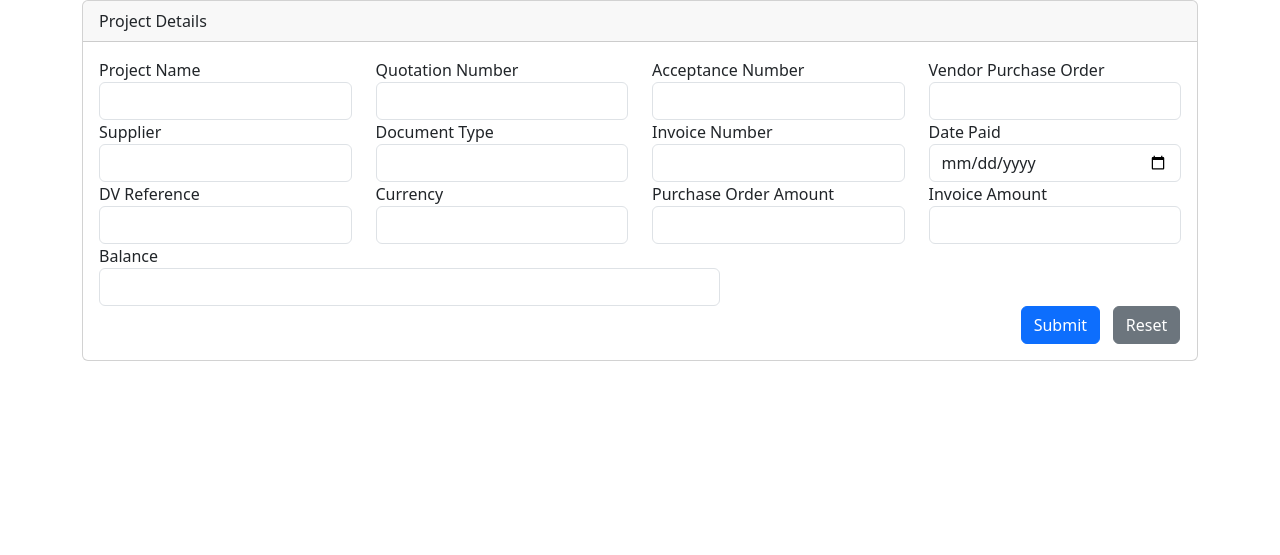
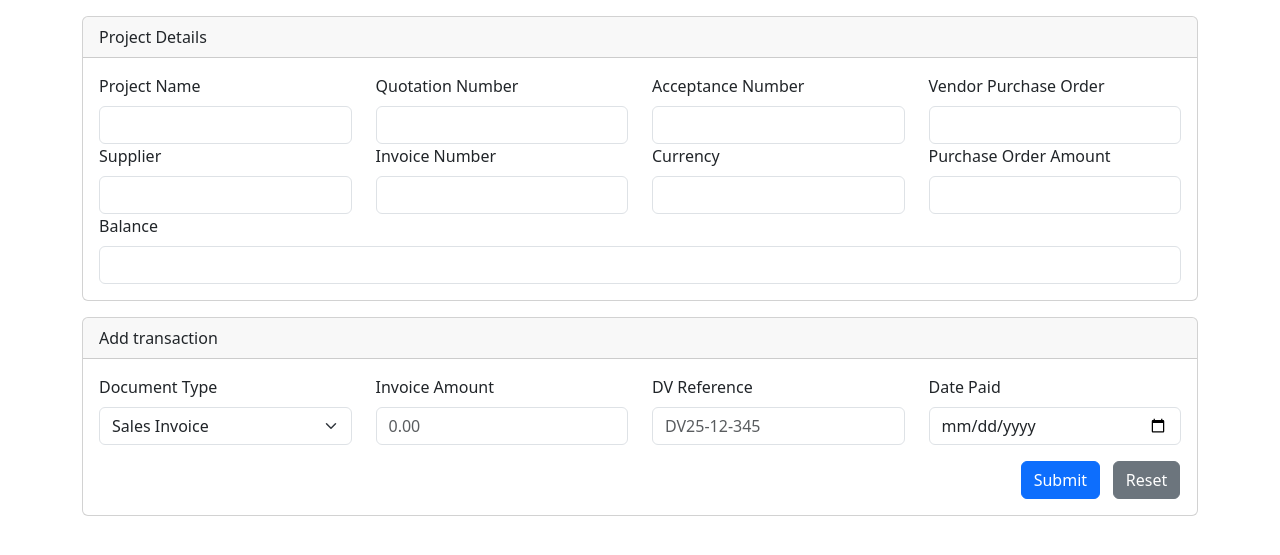
Before and after one commit to JLCleofas/apar-app, a FastAPI app: page /ap/details/1 in a window 1280 px wide. Shown: the part 56-611 px from the top of the page. Run offline with FastAPI, Linux system fonts and the light colour scheme.

Commit message:
Added a transaction card on project details.
This are will enable the user to have a separate area for put request to
the project.

```diff
--- a/routers/accounts_payable.py
+++ b/routers/accounts_payable.py
@@ -1,6 +1,4 @@
 from decimal import Decimal
-from email.policy import default
-
 from fastapi import APIRouter, Depends, Request, HTTPException, Form, Response
 from models import AccountsPayable
 from database import SessionLocal
@@ -40,10 +38,18 @@ class ProjectRequest(BaseModel):
     date_paid: Optional[date] = Field(default=None)
     dv_reference: Optional[str] = Field(max_length=11, default=None)
     currency: str = Field(min_length=3, max_length=3)
-    po_amount: Optional[float] = Field(default=0.0)
+    po_amount: float = Field(default=0.0)
     invoice_amount: Optional[float] = Field(default=0.0)
     balance: Optional[float] = Field(default=0.0)
     fully_paid: bool = Field(default=False)
+
+class TransactionRequest(BaseModel):
+    document_type: str = Field(max_length=20, default=None)
+    invoice_amount: float = Field(default=0.0)
+    date_paid: date = Field(default=None)
+    dv_reference: Optional[str] = Field(max_length=11, default=None)
+
+
 
 def redirect_to_projects_page():
     redirect_response = RedirectResponse(url="/ap/projects", status_code=status.HTTP_302_FOUND)
@@ -86,13 +92,17 @@ async def create_project(db: db_dependency, project_request: ProjectRequest):
 async def update_project(response: Response,
                          db: db_dependency,
                          project_id: int,
+                         document_type: Optional[str] = Form(None),
                          invoice_amount: Decimal = Form(Decimal("0")),
+                         dv_reference: Optional[str] = Form(None),
                          date_paid: date = Form(...),
                          ):
     project_model = db.query(AccountsPayable).filter(AccountsPayable.id == project_id).first()
     if project_model is None:
         raise HTTPException(status_code=404, detail='Project not found')
+    project_model.document_type = document_type
     project_model.invoice_amount = invoice_amount
+    project_model.dv_reference = dv_reference
     project_model.date_paid = date_paid
     try:
         po_amount = project_model.po_amount
--- a/templates/accounts-payable.html
+++ b/templates/accounts-payable.html
@@ -1,7 +1,7 @@
 {% extends 'base.html' %}
 {% block content %}
 <div class="container">
-    <div class="card text-center">
+    <div class="card text-center mt-3">
         <div class="card-header">
             KPH Accounting
         </div>
@@ -15,9 +15,11 @@
                                 <th scope="col">#</th>
                                 <th scope="col">Project Name</th>
                                 <th scope="col">Quotation Number</th>
+                                <th scope="col">Acceptance Number</th>
                                 <th scope="col">Vendor PO Number</th>
                                 <th scope="col">Supplier</th>
                                 <th scope="col">PO Amount</th>
+                                <th scope="col">Invoice Amount</th>
                                 <th scope="col">Balance</th>
 
                             </tr>
@@ -32,9 +34,11 @@
                                 </td>
                                 <td>{{ project.project_name }}</td>
                                 <td>{{ project.quotation }}</td>
+                                <td>{{ project.acceptance }}</td>
                                 <td>{{ project.vendor_po }}</td>
                                 <td>{{ project.supplier }}</td>
                                 <td>{{ project.po_amount}} </td>
+                                <td>{{ project.invoice_amount }}</td>
                                 <td>{{ project.balance }}</td>
                             </tr>
                             {% endfor %}
--- a/templates/ap-details.html
+++ b/templates/ap-details.html
@@ -1,6 +1,6 @@
 {% extends 'base.html' %} {% block content %}
 <div class="container">
-  <div class="card">
+  <div class="card mt-3">
     <div class="card-header">Project Details</div>
     <div class="card-body">
       <form action=""
@@ -10,7 +10,7 @@
       >
         <div class="row">
           <div class="col">
-            <label for="">Project Name</label>
+            <label class="form-label">Project Name</label>
             <input
               type="text"
               class="form-control"
@@ -21,7 +21,7 @@
             />
           </div>
           <div class="col">
-            <label for="">Quotation Number</label>
+            <label class="form-label">Quotation Number</label>
             <input
               type="text"
               class="form-control"
@@ -32,7 +32,7 @@
             />
           </div>
           <div class="col">
-            <label for="">Acceptance Number</label>
+            <label class="form-label">Acceptance Number</label>
             <input
               type="text"
               class="form-control"
@@ -43,7 +43,7 @@
             />
           </div>
           <div class="col">
-            <label for="">Vendor Purchase Order</label>
+            <label class="form-label">Vendor Purchase Order</label>
             <input
               type="text"
               class="form-control"
@@ -56,7 +56,7 @@
         </div>
         <div class="row">
           <div class="col">
-            <label for="">Supplier</label>
+            <label class="form-label">Supplier</label>
             <input
               type="text"
               class="form-control"
@@ -67,18 +67,7 @@
             />
           </div>
           <div class="col">
-            <label for="">Document Type</label>
-            <input
-              type="text"
-              class="form-control"
-              value="{{ project.document_type }}"
-              name="document_type"
-              id=""
-              readonly
-            />
-          </div>
-          <div class="col">
-            <label for="">Invoice Number</label>
+            <label class="form-label">Invoice Number</label>
             <input
               type="text"
               class="form-control"
@@ -88,31 +77,8 @@
               readonly
             />
           </div>
-          <div class="col">
-            <label for="">Date Paid</label>
-            <input
-              type="date"
-              class="form-control"
-              value="{{ project.date_paid }}"
-              name="date_paid"
-              id=""
-            />
-          </div>
-        </div>
-        <div class="row">
-          <div class="col">
-            <label for="">DV Reference</label>
-            <input
-              type="text"
-              class="form-control"
-              value="{{ project.dv_reference }}"
-              name="dv_reference"
-              id=""
-              readonly
-            />
-          </div>
-          <div class="col">
-            <label for="">Currency</label>
+            <div class="col">
+            <label class="form-label">Currency</label>
             <input
               type="text"
               class="form-control"
@@ -123,7 +89,7 @@
             />
           </div>
           <div class="col">
-            <label for="">Purchase Order Amount</label>
+            <label class="form-label">Purchase Order Amount</label>
             <input
               type="number"
               step="0.01"
@@ -134,21 +100,33 @@
               readonly
             />
           </div>
-          <div class="col">
-            <label for="">Invoice Amount</label>
-            <input
-              type="number"
-              step="0.01"
-              class="form-control"
-              value="{{ project.invoice_amount }}"
-              name="invoice_amount"
-              id=""
-            />
-          </div>
+{#          <div class="col">#}
+{#            <label class="form-label">Date Paid</label>#}
+{#            <input#}
+{#              type="date"#}
+{#              class="form-control"#}
+{#              value="{{ project.date_paid }}"#}
+{#              name="date_paid"#}
+{#              id=""#}
+{#            />#}
+{#          </div>#}
         </div>
         <div class="row">
-          <div class="col-7">
-            <label for="">Balance</label>
+{#          <div class="col">#}
+{#            <label class="form-label">Invoice Amount</label>#}
+{#            <input#}
+{#              type="number"#}
+{#              step="0.01"#}
+{#              class="form-control"#}
+{#              placeholder="0.00"#}
+{#              name="invoice_amount"#}
+{#              id=""#}
+{#            />#}
+{#          </div>#}
+        </div>
+        <div class="row">
+          <div class="col">
+            <label class="form-label">Balance</label>
             <input
               type="number"
               step="0.01"
@@ -160,13 +138,66 @@
             />
           </div>
         </div>
-      <div class="row justify-content-end">
-          <div class="col-1"><button type="button" class="btn btn-primary" data-bs-toggle="modal" data-bs-target="#staticBackdrop">Submit</button></div>
-          <div class="col-1"><button type="reset" class="btn btn-secondary">Reset</button></div>
-      </div>
-      {% include 'modals.html' %}
       </form>
     </div>
   </div>
+    <div class="card mt-3">
+        <div class="card-header">Add transaction</div>
+        <div class="card-body">
+            <form hx-put="/ap/project/{{ project.id }}"
+            hx-swap="none"
+            hx-trigger="submit delay:200ms">
+                <div class="row">
+{#                    <div class="col">#}
+{#                        <label class="form-label">Category</label>#}
+{#                        <select class="form-select" name="category" id="">#}
+{#                            <option value="cloud-mr">Cloud-MR</option>#}
+{#                            <option value="cloud-nr">Cloud-NR</option>#}
+{#                            <option value="si-oth-mr">SI-OTH-MR</option>#}
+{#                            <option value="si-oth-nr">SI-OTH-NR</option>#}
+{#                            <option value="si-rpa-mr">SI-RPA-MR</option>#}
+{#                            <option value="cloud-oth-mr">Cloud-OTH-MR</option>#}
+{#                            <option value="cloud-oth-nr">Cloud-OTH-NR</option>#}
+{#                            <option value="cloud-iaas-nr">Cloud-IAAS-NR</option>#}
+{#                            <option value="cloud-saas-nr">Cloud-SAAS-NR</option>#}
+{#                            <option value="iot-nr">IOT-NR</option>#}
+{#                        </select>#}
+{#                    </div>#}
+                    <div class="col">
+                        <label class="form-label">Document Type</label>
+                        <select class="form-select" name="document_type" id="">
+                            <option value="Sales Invoice">Sales Invoice</option>
+                            <option value="Service Invoice">Service Invoice</option>
+                            <option value="B Invoice">B Invoice</option>
+                            <option value="INV">INV</option>
+                            <option value="BS">BS</option>
+                        </select>
+                    </div>
+                    <div class="col">
+                        <label class="form-label">Invoice Amount</label>
+                        <input type="number" step="0.01" class="form-control" placeholder="0.00" name="invoice_amount" id="">
+                    </div>
+                    <div class="col">
+                        <label class="form-label">DV Reference</label>
+                        <input type="text" class="form-control" placeholder="DV25-12-345" name="dv_reference" id="">
+                    </div>
+                    <div class="col">
+                        <label class="form-label">Date Paid</label>
+                        <input
+                          type="date"
+                          class="form-control"
+                          value="{{ project.date_paid }}"
+                          name="date_paid"
+                          id=""
+                        />
+                      </div>
+                </div>
+                <div class="row justify-content-end">
+                      <div class="col-1"><button type="button" class="btn btn-primary mt-3" data-bs-toggle="modal" data-bs-target="#staticBackdrop">Submit</button></div>
+                      <div class="col-1"><button type="reset" class="btn btn-secondary mt-3">Reset</button></div>
+                  </div>
+                  {% include 'modals.html' %}
+            </form>
+    </div>
 </div>
 {% endblock %}
--- a/templates/modals.html
+++ b/templates/modals.html
@@ -10,8 +10,8 @@
 {#                ...#}
 {#              </div>#}
       <div class="modal-footer">
+          <button type="submit" class="btn btn-primary">Confirm</button>
         <button type="button" class="btn btn-secondary" data-bs-dismiss="modal">Cancel</button>
-        <button type="submit" class="btn btn-primary">Confirm</button>
       </div>
     </div>
   </div>
```
